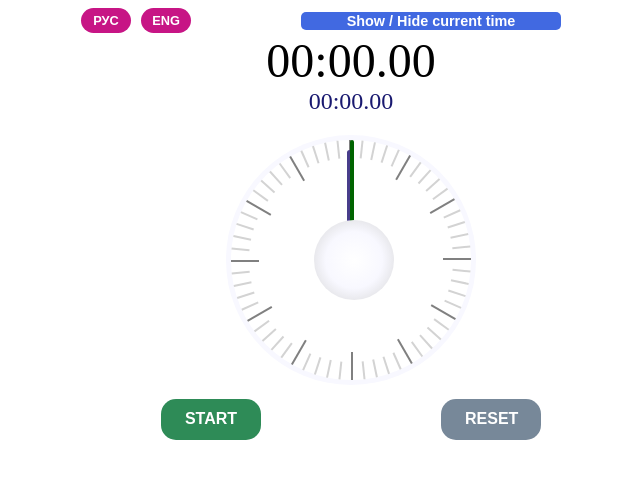
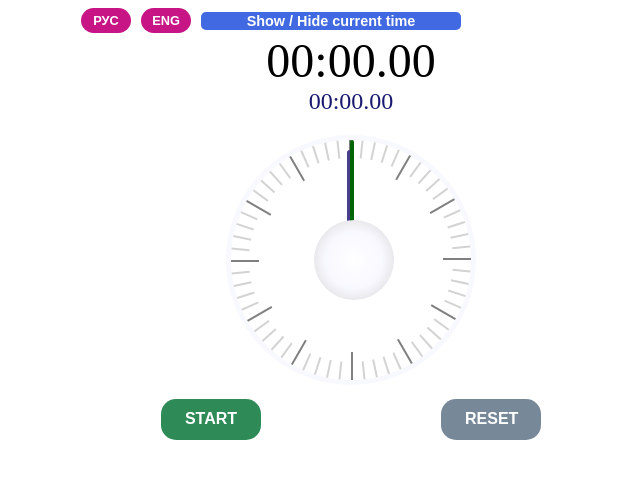
Before and after one commit to AnastasiaSidorenko/StopWatch_remarks, a React (Create React App) app: page / in a window 1280 px wide. Shown: the top 478 px of the page, without its empty margins (297-937 px from the left). Built offline with nearby package versions, Linux system fonts and the light colour scheme.

Commit message:
index.css grid-template-columns width changes

```diff
--- a/src/index.css
+++ b/src/index.css
@@ -84,7 +84,7 @@ button:hover {
 }
 .switchers_current_time {
     display: grid;
-    grid-template-columns: 200px 100px;
+    grid-template-columns: 100px 100px;
     grid-column-gap: 20px;
     margin-left: -80px;
 }
```
